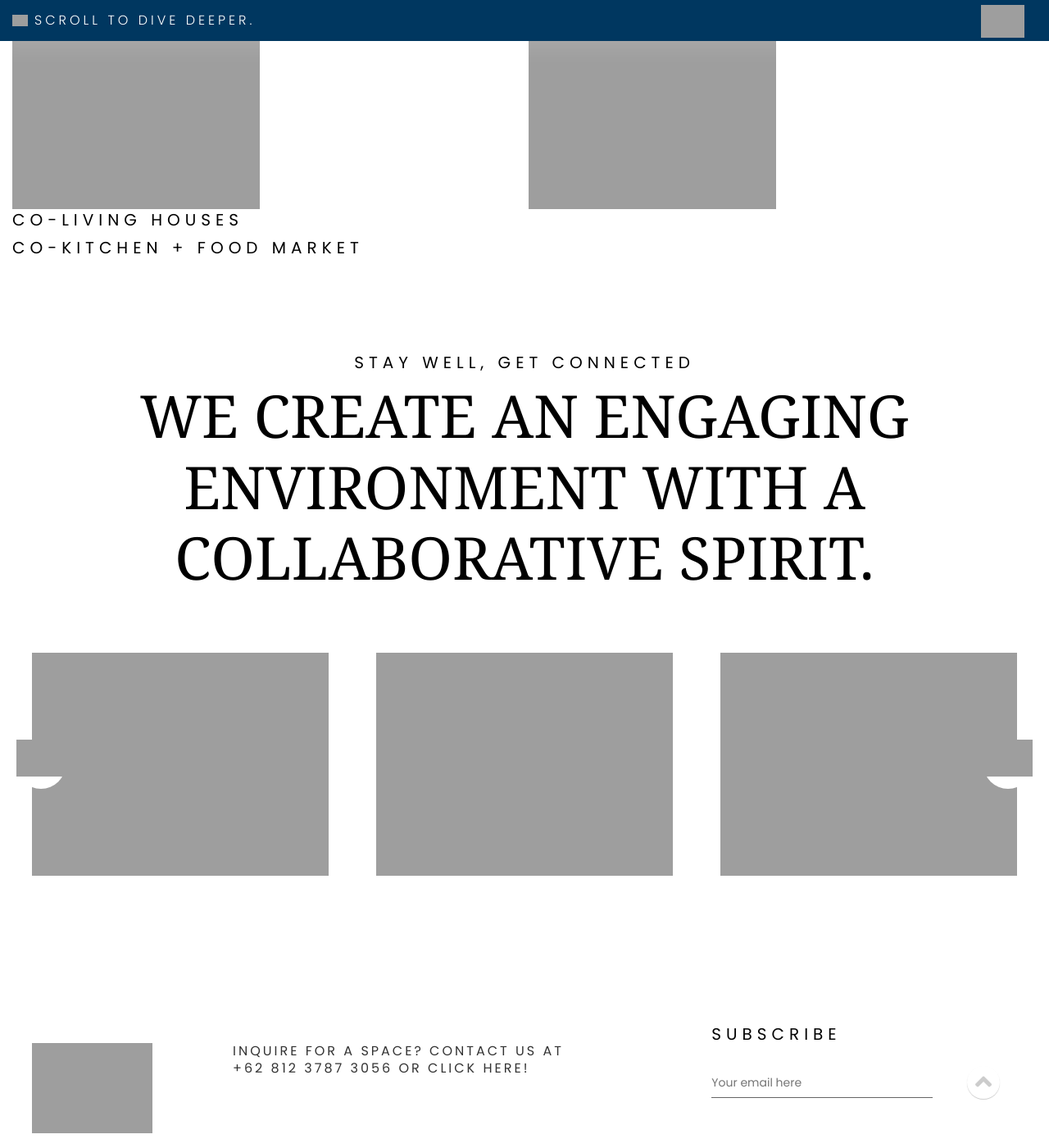
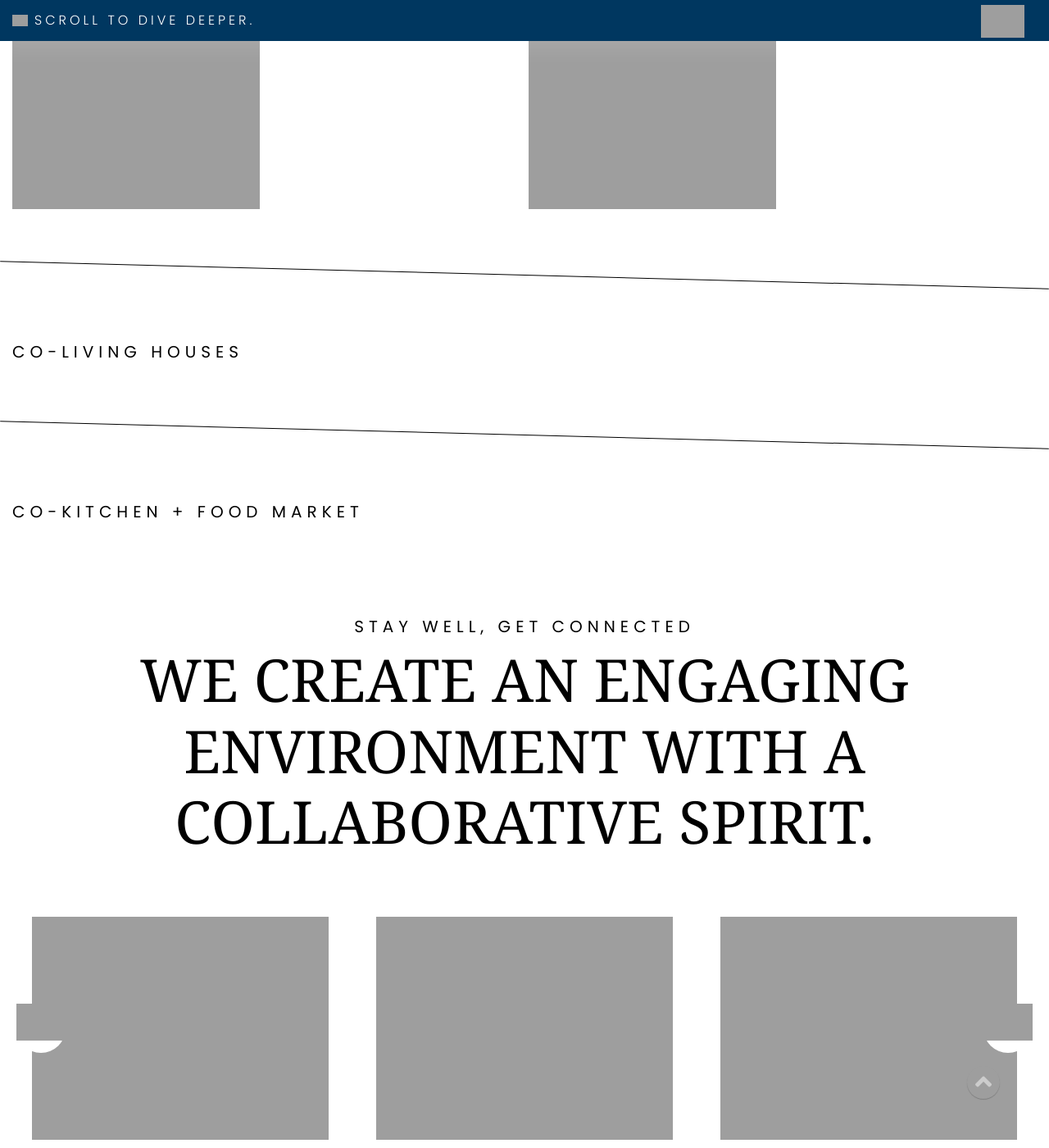
Before and after one commit to kemtol/wellspace, a Jekyll site: the page built from _nav/all.markdown, in a window 1280 px wide and 1400 px high, scrolled down 1587 px. Shown: the whole window at 82% size. Built offline with Jekyll 4.4.1, drawn with Linux system fonts in a browser that asks for light colours; nearby versions of some CDN libraries; library files that are not in the unit come from our copies; grey boxes are pictures that could not be loaded.

Commit message:
no message

```diff
--- a/_layouts/products.html
+++ b/_layouts/products.html
@@ -5,6 +5,15 @@ layout: default
 <style>
     .hero-content{
         visibility: hidden;
+    }
+
+    .line-rotate{
+        width: 100%;
+        height: 1px;
+        margin-top:5rem;
+        margin-bottom:5rem;
+        transform: rotate(1.5deg);
+        background-color: black;
     }
 </style>
 
@@ -63,7 +72,7 @@ layout: default
         </div>
     </div>
 </section>
-
+<div class="line-rotate"></div>
 <section>
     <div class="container-fluid">
         <div class="row">
@@ -96,7 +105,7 @@ layout: default
         </div>
     </div>
 </section>
-
+<div class="line-rotate"></div>
 <section>
     <div class="container-fluid">
         <div class="row">
```
Also changed, not shown: _includes/members-widget.html (+5 -5 lines), _includes/team-widget.html (+5 -2 lines).
